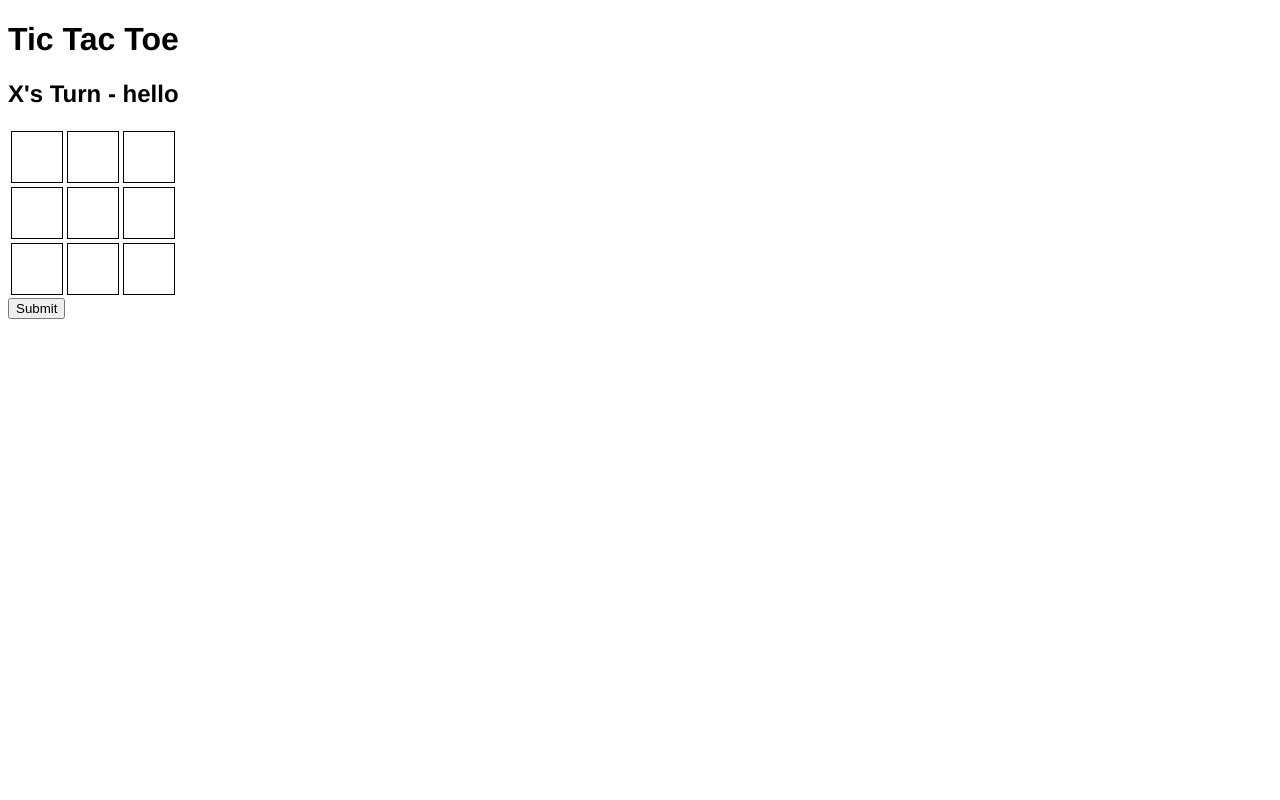
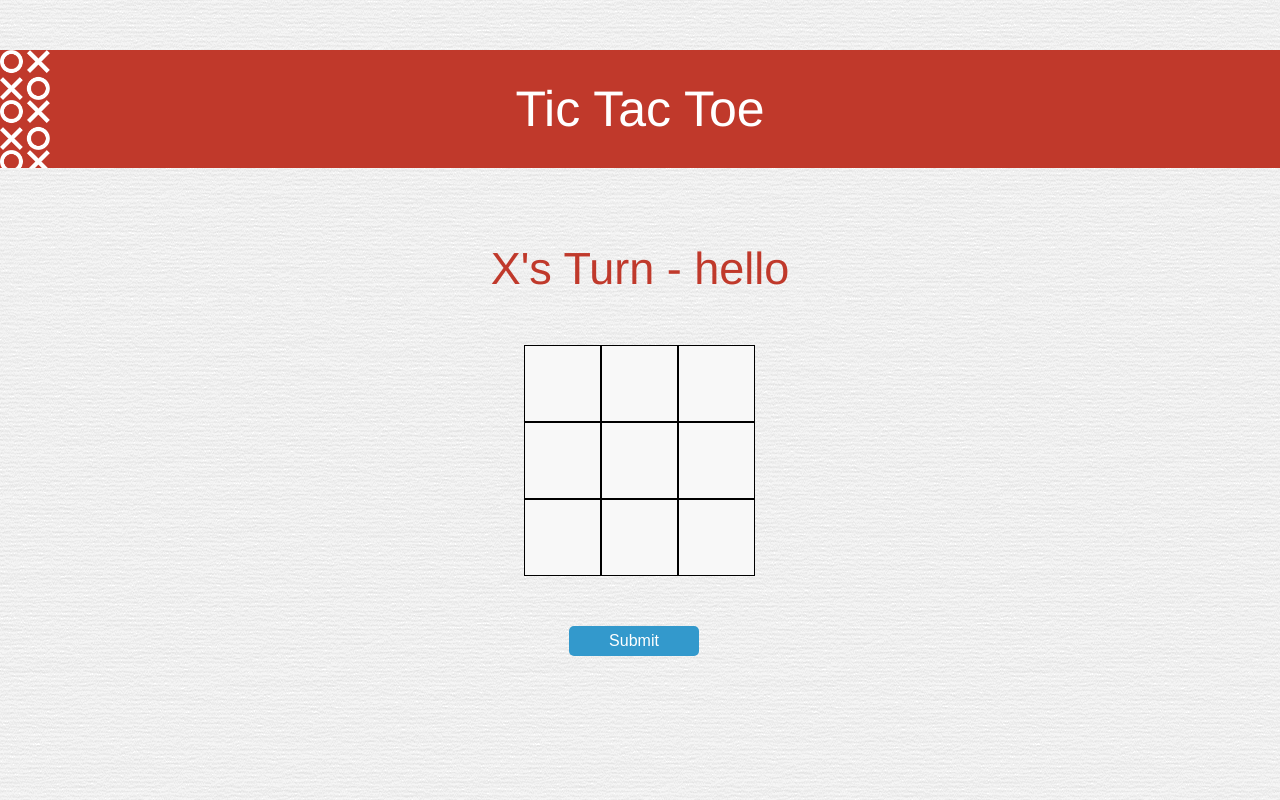
Before and after one commit to kyleheddon/CSC_4370_project1, a PHP site: page / in a window 1280 px wide. Run offline with PHP 8.4, Linux system fonts and the light colour scheme; data that the repository does not hold is empty.

Commit message:
CSS Changes
CSS changes.
Added a title id to the h1 within the index.php file.

```diff
--- a/app/css/main.css
+++ b/app/css/main.css
@@ -1,24 +1,107 @@
+* {
+    margin-left: 0px;
+    margin-right: 0px;
+    padding: 0px;
+}
+
+
 body {
 	font-family: Helvetica, arial, san-serif;
+        font-weight: 400;
+        margin-top: 50px;
+        background: #ecf0f1;
+        /* backgroung image*/
+        background-image: url(/images/paper.png);
 }
 
 .mark label {
-	width: 50px;
-	height: 50px;
+	width: 75px;
+	height: 75px;
 	display: block;
 	border: 1px solid #000;
 }
+
+
+
 #board input[type="radio"]{
 	display: none;
 }
+
+
 .mask {
 	display: none;
-	font-size: 26px;
-	line-height: 50px;
+	font-size: 50px;
+	line-height: 75px;
 	text-align: center;
+        font-weight: 200;
 }
+
 /** This makes it so that when either a radio button is checked, or a hidden
 	input is present, the following .mask element shows */
 .mark input[type="radio"]:checked + .mask, .mark input[type="hidden"] + .mask {
 	display: block;
 }
+
+/* Headers */
+
+#title {
+    font-size: 50px;
+    text-align: center;
+    background: #c0392b;
+    color: #fff;
+    padding: 30px;
+    font-weight: 400;
+    margin-bottom: 75px;
+}
+
+#title {
+    background-image: url(/images/tic-tac-toe.png);
+    background-repeat: repeat-y;
+    background-size: 50px;
+}
+
+h2 {
+    text-align: center;
+    font-weight: 400;
+    font-size: 45px;
+    color: #c0392b;
+}
+
+/* Table attributes */
+
+table {
+    border-collapse: collapse;
+
+}
+th, td {
+    padding: 0;
+    background-color:#f8f8f8;
+}
+
+/* Submit button */
+
+input[type="submit"] {
+    background: #39C;
+    color: #fff;
+    border: none;
+    border-radius: 5px;
+    padding: 5px 20px;
+    width: 130px;
+    height: 30px;
+    margin-top: 50px;
+    font-size: 16px;
+    margin-left: 45px;
+
+}
+
+input:active {
+    background: #307090;
+
+}
+
+form{
+
+    margin: 50px auto;
+    width: 232px;
+
+}
--- a/app/index.php
+++ b/app/index.php
@@ -11,7 +11,7 @@ $whos_turn = 'X';
 		<meta content="initial-scale=1.0, maximum-scale=1.0, minimum-scale=1.0, user-scalable=no" name="viewport">
 	</head>
 	<body>
-		<h1>Tic Tac Toe</h1>
+		<h1 id="title">Tic Tac Toe</h1>
 		<h2><?php echo $whos_turn; ?>'s Turn - hello</h2>
 		<form method="post">
 			<input type="hidden" name="whos_turn" value="<?php echo $whos_turn; ?>" />
```
Also changed, not shown: app/Images/paper.png (added), app/Images/tic-tac-toe.png (added).
